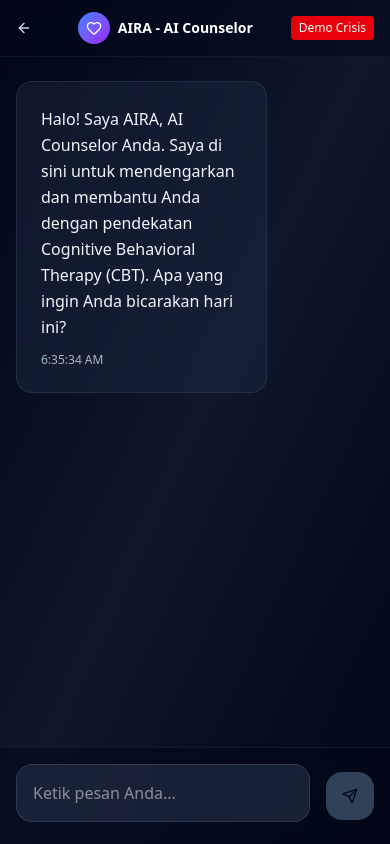
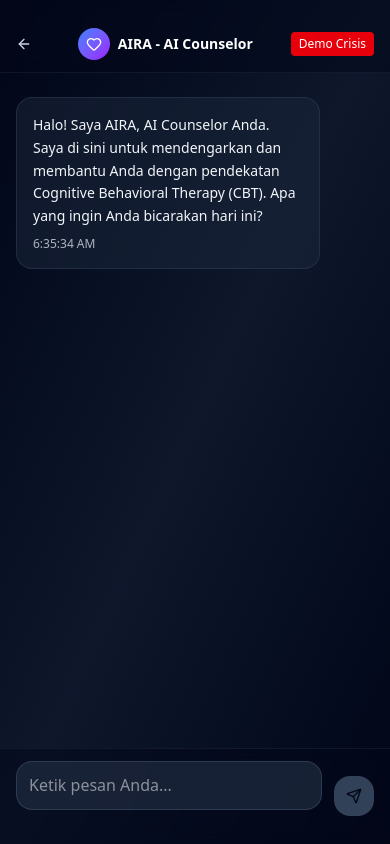
Before and after one commit to wahyuazizi/hackaton-mental-health-fe, a React (Vite) app: page /chat in a window 390 px wide. Built offline with nearby package versions, Linux system fonts and the light colour scheme.

Commit message:
edit size screen

```diff
--- a/src/pages/ChatCounselor.jsx
+++ b/src/pages/ChatCounselor.jsx
@@ -32,6 +32,23 @@ const ChatCounselor = ({ userRiskLevel = null }) => {
   useEffect(() => {
     scrollToBottom();
   }, [messages]);
+
+  // Set CSS custom properties for mobile viewport
+  useEffect(() => {
+    const setViewportHeight = () => {
+      const vh = window.innerHeight * 0.01;
+      document.documentElement.style.setProperty('--vh', `${vh}px`);
+    };
+
+    setViewportHeight();
+    window.addEventListener('resize', setViewportHeight);
+    window.addEventListener('orientationchange', setViewportHeight);
+
+    return () => {
+      window.removeEventListener('resize', setViewportHeight);
+      window.removeEventListener('orientationchange', setViewportHeight);
+    };
+  }, []);
 
   const sendMessageToBackend = async (message, userRiskLevel = null) => {
     try {
@@ -159,8 +176,17 @@ const ChatCounselor = ({ userRiskLevel = null }) => {
   );
 
   return (
-    <div className="flex flex-col h-screen bg-gradient-to-br from-slate-950 via-slate-900 to-slate-950">
+    <div className="flex flex-col bg-gradient-to-br from-slate-950 via-slate-900 to-slate-950" style={{ height: 'calc(var(--vh, 1vh) * 100)' }}>
       <style>{`
+        :root {
+          --vh: 1vh;
+        }
+
+        .mobile-height {
+          height: calc(var(--vh, 1vh) * 100);
+          max-height: calc(var(--vh, 1vh) * 100);
+        }
+
         .scrollbar-thin::-webkit-scrollbar {
           width: 8px;
         }
@@ -206,10 +232,27 @@ const ChatCounselor = ({ userRiskLevel = null }) => {
         textarea.scrollbar-thin:hover::-webkit-scrollbar-thumb {
           background: rgba(71, 85, 105, 0.6);
         }
+
+        /* Prevent zooming on iOS when focusing inputs */
+        @media screen and (max-width: 768px) {
+          input, textarea, select {
+            font-size: 16px !important;
+          }
+        }
+
+        /* Safe area for devices with notches */
+        @supports (padding: max(0px)) {
+          .safe-area-top {
+            padding-top: max(1rem, env(safe-area-inset-top));
+          }
+          .safe-area-bottom {
+            padding-bottom: max(1rem, env(safe-area-inset-bottom));
+          }
+        }
       `}</style>
 
       {/* Header */}
-      <nav className="border-b border-slate-800/50 backdrop-blur-sm bg-slate-950/50 flex-shrink-0">
+      <nav className="border-b border-slate-800/50 backdrop-blur-sm bg-slate-950/50 flex-shrink-0 safe-area-top">
         <div className="w-full px-4 md:px-6">
           <div className="flex justify-between items-center h-14 md:h-16">
             <Link to="/">
@@ -246,18 +289,18 @@ const ChatCounselor = ({ userRiskLevel = null }) => {
       {showCrisisAlert && <CrisisAlert />}
 
       {/* Chat Area */}
-      <div className="flex-1 overflow-hidden">
+      <div className="flex-1 overflow-hidden min-h-0">
         <div className="h-full overflow-y-auto px-4 py-6 scrollbar-thin scrollbar-track-slate-900/20 scrollbar-thumb-slate-700/50 hover:scrollbar-thumb-slate-600/70">
           <div className="max-w-4xl mx-auto space-y-6">
             {messages.map((message) => (
               <div key={message.id} className={`flex ${message.type === 'user' ? 'justify-end' : 'justify-start'}`}>
-                <div className={`max-w-[70%] ${message.type === 'user' ? 'order-2' : 'order-1'}`}>
-                  <div className={`rounded-2xl p-6 ${message.type === 'user'
+                <div className={`max-w-[85%] md:max-w-[70%] ${message.type === 'user' ? 'order-2' : 'order-1'}`}>
+                  <div className={`rounded-2xl p-4 md:p-6 ${message.type === 'user'
                       ? 'bg-gradient-to-r from-blue-600 to-purple-600 text-white'
                       : 'bg-slate-800/50 text-slate-100 border border-slate-700/50'
                     }`}>
-                    <p className="leading-relaxed whitespace-pre-wrap text-base">{message.content}</p>
-                    <p className="text-xs mt-3 opacity-70">{message.timestamp}</p>
+                    <p className="leading-relaxed whitespace-pre-wrap text-sm md:text-base">{message.content}</p>
+                    <p className="text-xs mt-2 md:mt-3 opacity-70">{message.timestamp}</p>
                   </div>
                 </div>
               </div>
@@ -265,8 +308,8 @@ const ChatCounselor = ({ userRiskLevel = null }) => {
 
             {isLoading && (
               <div className="flex justify-start">
-                <div className="max-w-[70%]">
-                  <div className="bg-slate-800/50 text-slate-100 border border-slate-700/50 rounded-2xl p-6">
+                <div className="max-w-[85%] md:max-w-[70%]">
+                  <div className="bg-slate-800/50 text-slate-100 border border-slate-700/50 rounded-2xl p-4 md:p-6">
                     <div className="flex items-center space-x-3">
                       <Loader2 className="w-5 h-5 animate-spin" />
                       <span className="text-slate-300">AIRA sedang mengetik...</span>
@@ -281,9 +324,9 @@ const ChatCounselor = ({ userRiskLevel = null }) => {
       </div>
 
       {/* Input Area */}
-      <div className="flex-shrink-0 border-t border-slate-800/50 bg-slate-950/50 backdrop-blur-sm">
-        <div className="max-w-4xl mx-auto px-4 py-4">
-          <div className="flex items-center gap-4">
+      <div className="flex-shrink-0 border-t border-slate-800/50 bg-slate-950/50 backdrop-blur-sm safe-area-bottom">
+        <div className="max-w-4xl mx-auto px-4 py-3 md:py-4">
+          <div className="flex items-end gap-3 md:gap-4">
             <div className="flex-1">
               <textarea
                 value={inputMessage}
@@ -291,10 +334,10 @@ const ChatCounselor = ({ userRiskLevel = null }) => {
                 onKeyDown={handleKeyPress}
                 rows={1}
                 placeholder="Ketik pesan Anda..."
-                className="w-full resize-none rounded-2xl bg-slate-800/80 text-white p-4 border border-slate-600/50 focus:outline-none focus:ring-2 focus:ring-blue-500 focus:border-transparent text-base min-h-[56px] max-h-32 scrollbar-thin"
+                className="w-full resize-none rounded-2xl bg-slate-800/80 text-white p-3 md:p-4 border border-slate-600/50 focus:outline-none focus:ring-2 focus:ring-blue-500 focus:border-transparent text-sm md:text-base min-h-[48px] md:min-h-[56px] max-h-32 scrollbar-thin"
                 style={{
                   height: 'auto',
-                  minHeight: '56px'
+                  minHeight: window.innerWidth < 768 ? '48px' : '56px'
                 }}
                 onInput={(e) => {
                   e.target.style.height = 'auto';
@@ -305,9 +348,9 @@ const ChatCounselor = ({ userRiskLevel = null }) => {
             <button
               onClick={handleSendMessage}
               disabled={isLoading || !inputMessage.trim()}
-              className="bg-blue-600 hover:bg-blue-700 disabled:bg-slate-700 p-4 rounded-2xl h-12 w-12 flex-shrink-0 flex items-center justify-center transition-colors"
+              className="bg-blue-600 hover:bg-blue-700 disabled:bg-slate-700 p-3 md:p-4 rounded-2xl h-10 w-10 md:h-12 md:w-12 flex-shrink-0 flex items-center justify-center transition-colors"
             >
-              {isLoading ? <Loader2 className="w-5 h-5 animate-spin" /> : <Send className="w-5 h-5" />}
+              {isLoading ? <Loader2 className="w-4 h-4 md:w-5 md:h-5 animate-spin" /> : <Send className="w-4 h-4 md:w-5 md:h-5" />}
             </button>
           </div>
         </div>
```
